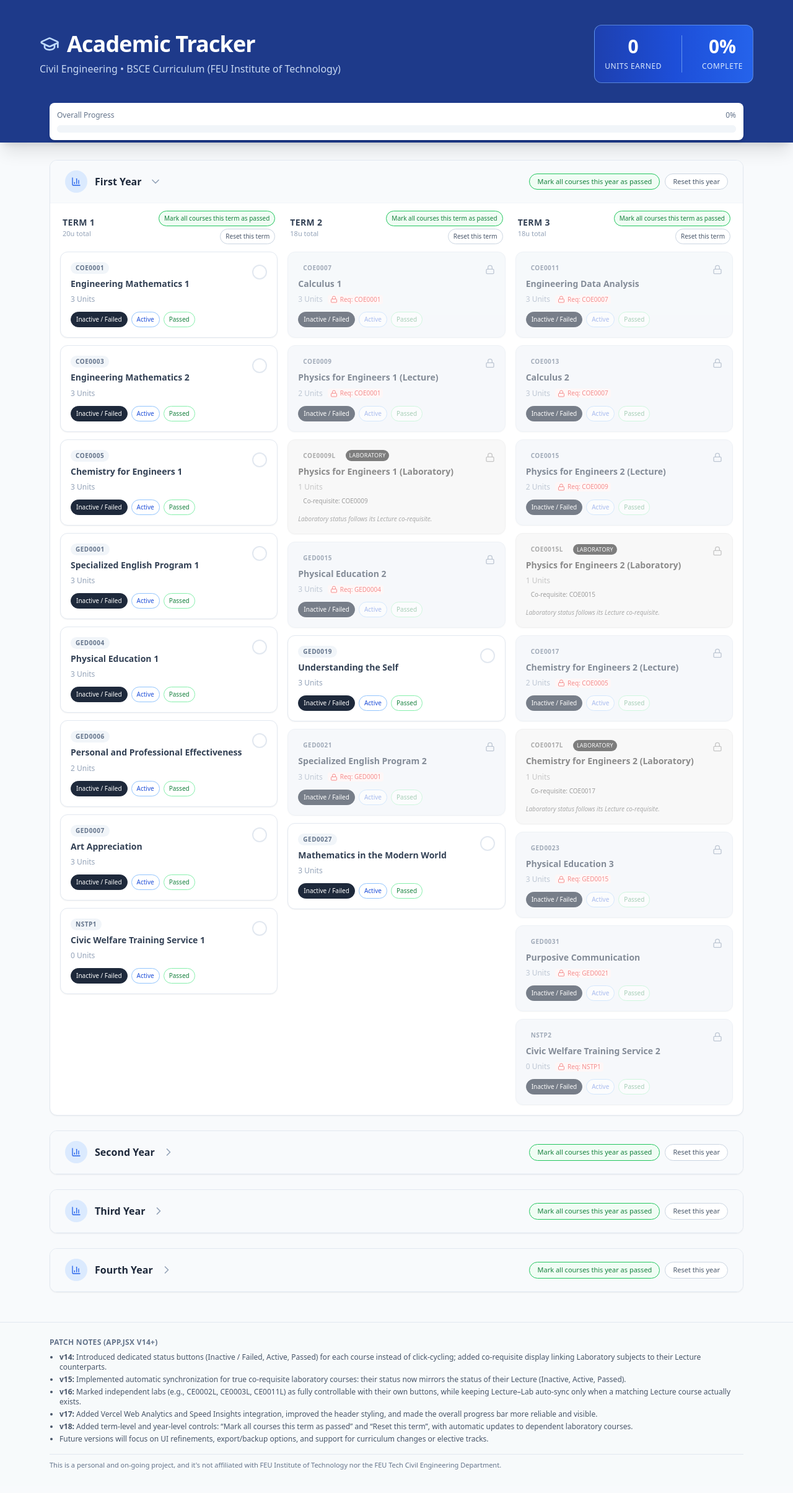
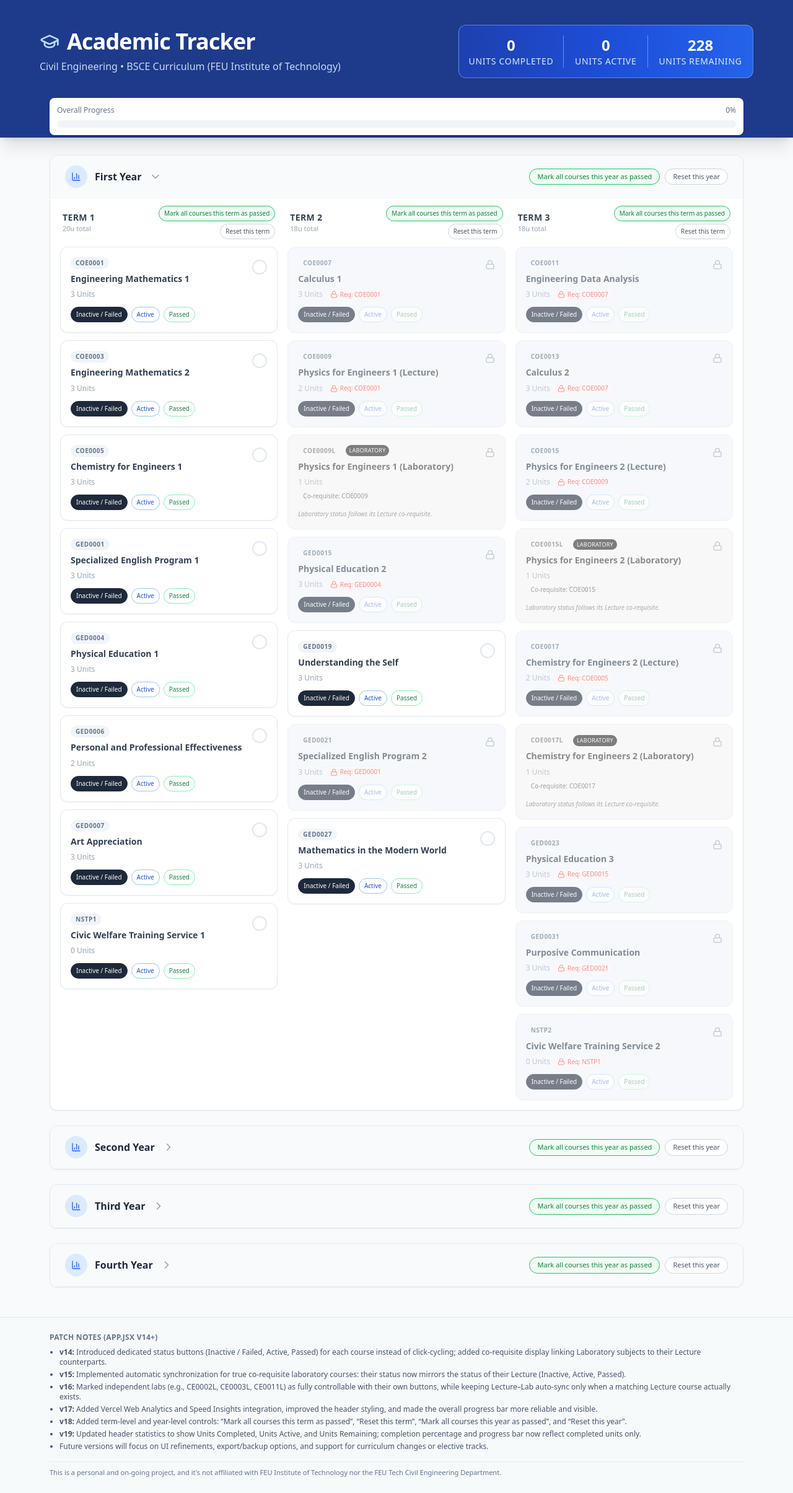
Before and after one commit to AceAligora/Builders-Progress, a React (Vite) app: page / in a window 1280 px wide. Shown: the whole page at 62% size. Built offline with nearby package versions, Linux system fonts and the light colour scheme.

Commit message:
Refactor course status calculations and UI display
Updated header statistics to reflect completed, active, and remaining units. Adjusted calculation of completion percentage based on completed units.

```diff
--- a/src/App.jsx
+++ b/src/App.jsx
@@ -345,7 +345,6 @@ const App = () => {
 
       const synced = syncLabsWithLectures(next);
 
-      // Optional: message if nothing actually changed
       const changed = Object.keys(synced).some(
         (key) => synced[key] !== prev[key]
       );
@@ -388,7 +387,8 @@ const App = () => {
     0
   );
 
-  const passedUnits = Object.keys(courseStatus).reduce((acc, id) => {
+  // Units completed = units where status is "passed"
+  const completedUnits = Object.keys(courseStatus).reduce((acc, id) => {
     if (courseStatus[id] === "passed") {
       let units = 0;
       CURRICULUM_DATA.forEach((y) =>
@@ -403,9 +403,27 @@ const App = () => {
     return acc;
   }, 0);
 
+  // Units active = units where status is "taking"
+  const activeUnits = Object.keys(courseStatus).reduce((acc, id) => {
+    if (courseStatus[id] === "taking") {
+      let units = 0;
+      CURRICULUM_DATA.forEach((y) =>
+        y.terms.forEach((t) =>
+          t.courses.forEach((c) => {
+            if (c.id === id) units = c.units;
+          })
+        )
+      );
+      return acc + units;
+    }
+    return acc;
+  }, 0);
+
+  const remainingUnits = Math.max(totalUnits - completedUnits, 0);
+
   let percentage = 0;
   if (totalUnits > 0) {
-    percentage = Math.round((passedUnits / totalUnits) * 100);
+    percentage = Math.round((completedUnits / totalUnits) * 100);
     if (Number.isNaN(percentage)) percentage = 0;
     if (percentage < 0) percentage = 0;
     if (percentage > 100) percentage = 100;
@@ -419,7 +437,7 @@ const App = () => {
 
       {/* --- HERO HEADER --- */}
       <div className="bg-blue-900 text-white pb-24 pt-10 px-6 shadow-xl">
-        <div className="max-w-6xl mx-auto flex flex-col md:flex-row justify-between items-center">
+        <div className="max-w-6xl mx-auto flex flex-col gap-6 md:flex-row md:justify-between md:items-center">
           <div>
             <div className="flex items-center gap-3 mb-2">
               <GraduationCap className="w-8 h-8 text-blue-200" />
@@ -432,18 +450,30 @@ const App = () => {
             </p>
           </div>
 
-          <div className="mt-6 md:mt-0 flex gap-8 bg-gradient-to-r from-blue-800 via-blue-700 to-blue-600 p-4 rounded-xl border border-blue-300/50 backdrop-blur-sm">
-            <div className="text-center">
-              <span className="block text-3xl font-bold">{passedUnits}</span>
-              <span className="text-xs uppercase tracking-wider text-blue-100">
-                Units Earned
+          {/* Summary stats */}
+          <div className="grid grid-cols-3 gap-4 bg-gradient-to-r from-blue-800 via-blue-700 to-blue-600 p-4 rounded-xl border border-blue-300/50 backdrop-blur-sm text-center text-xs md:text-sm">
+            <div>
+              <span className="block text-lg md:text-2xl font-bold">
+                {completedUnits}
+              </span>
+              <span className="uppercase tracking-wider text-blue-100">
+                Units Completed
               </span>
             </div>
-            <div className="w-px bg-blue-300/60"></div>
-            <div className="text-center">
-              <span className="block text-3xl font-bold">{percentage}%</span>
-              <span className="text-xs uppercase tracking-wider text-blue-100">
-                Complete
+            <div className="border-x border-blue-300/60 px-3">
+              <span className="block text-lg md:text-2xl font-bold">
+                {activeUnits}
+              </span>
+              <span className="uppercase tracking-wider text-blue-100">
+                Units Active
+              </span>
+            </div>
+            <div>
+              <span className="block text-lg md:text-2xl font-bold">
+                {remainingUnits}
+              </span>
+              <span className="uppercase tracking-wider text-blue-100">
+                Units Remaining
               </span>
             </div>
           </div>
@@ -799,8 +829,13 @@ const App = () => {
                 </li>
                 <li>
                   <strong>v18:</strong> Added term-level and year-level controls: “Mark all
-                  courses this term as passed” and “Reset this term”, with
-                  automatic updates to dependent laboratory courses.
+                  courses this term as passed”, “Reset this term”, “Mark all
+                  courses this year as passed”, and “Reset this year”.
+                </li>
+                <li>
+                  <strong>v19:</strong> Updated header statistics to show Units
+                  Completed, Units Active, and Units Remaining; completion
+                  percentage and progress bar now reflect completed units only.
                 </li>
                 <li>
                   Future versions will focus on UI refinements, export/backup
```
